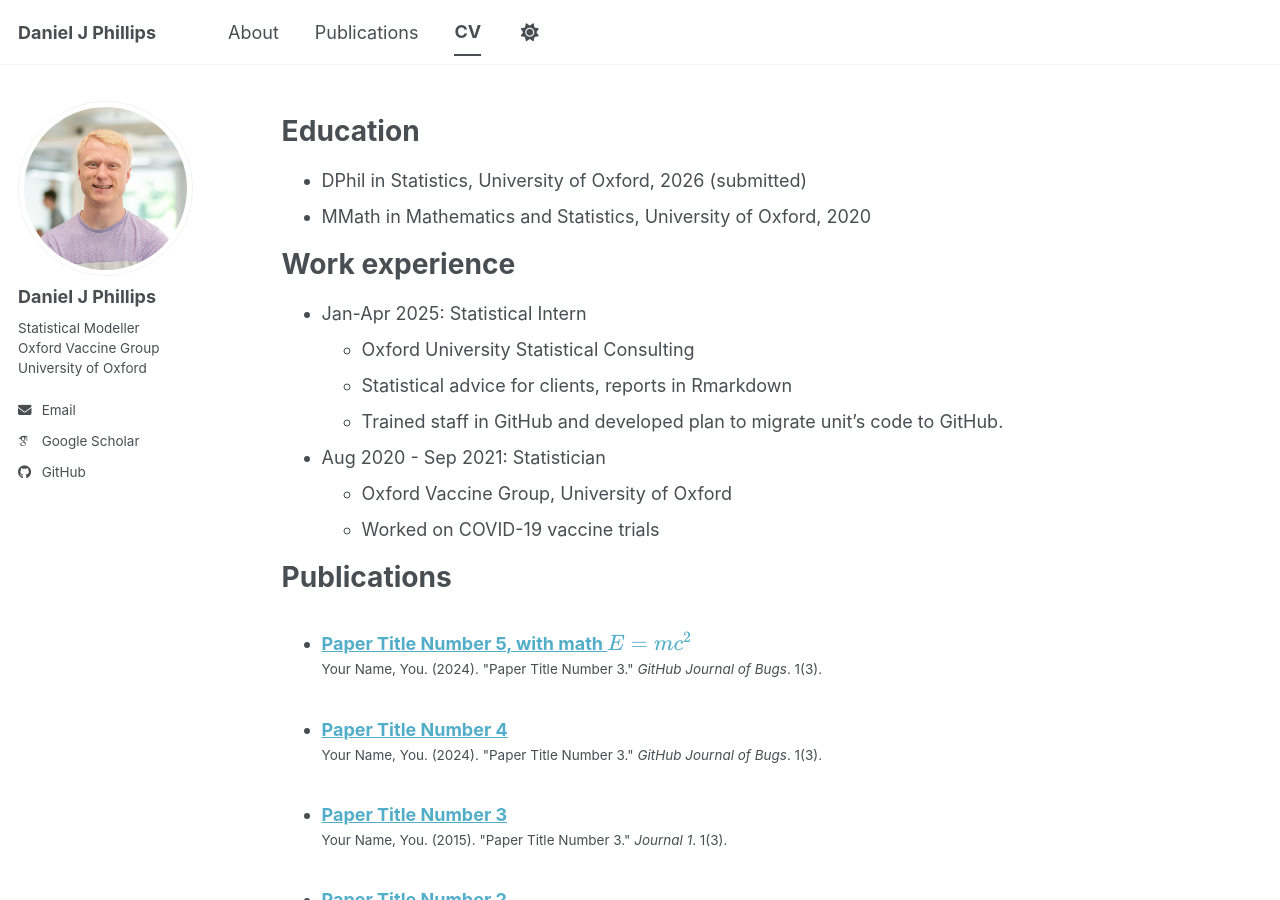
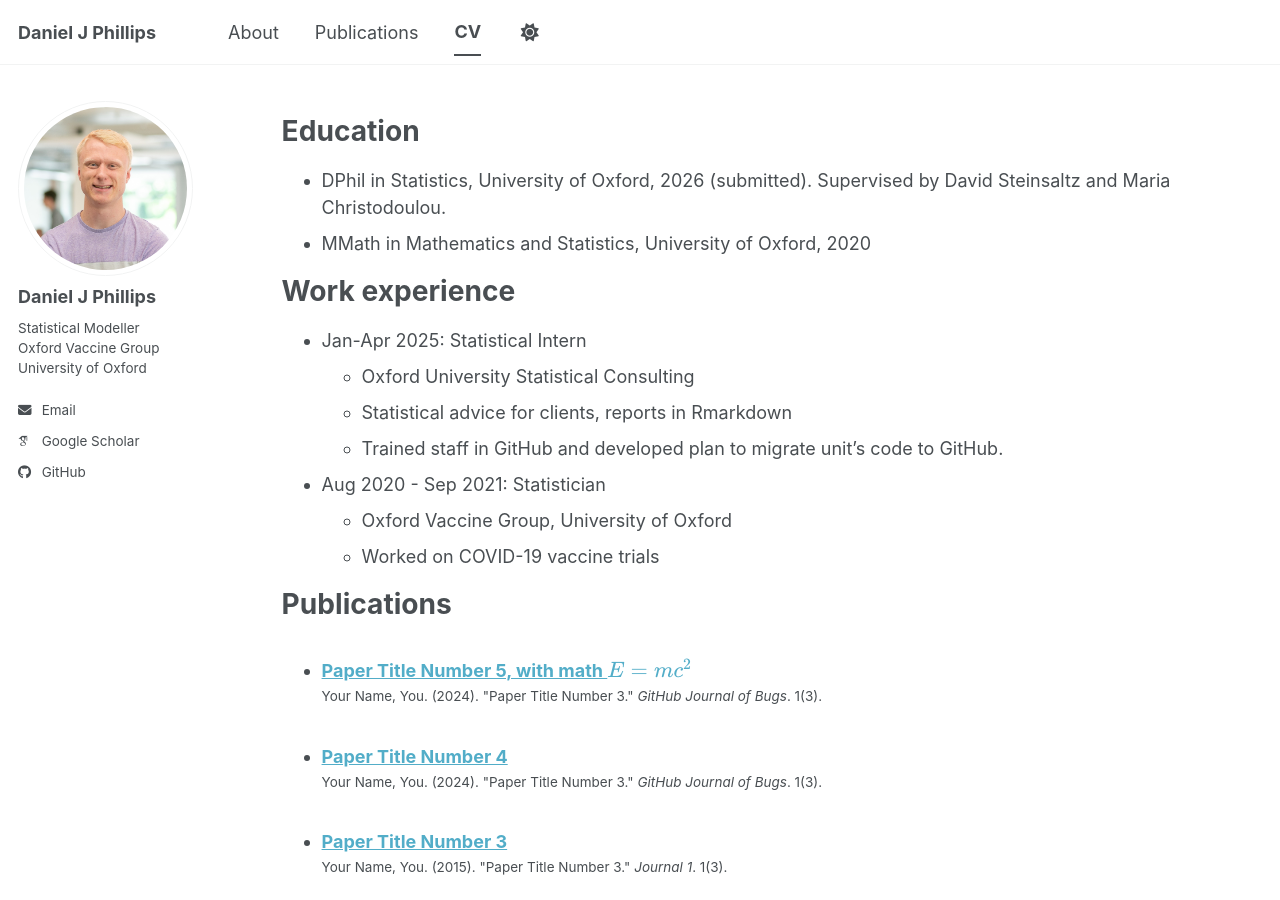
Before and after one commit to danphillipsstats/danphillipsstats.github.io, a Jekyll site: the page built from _pages/cv.md, in a window 1280 px wide and 900 px high. Built offline with Jekyll 4.4.1, drawn with Linux system fonts in a browser that asks for light colours; some web fonts are replaced; a script bundle is joined from its source files by our own code; library files that are not in the unit come from our copies.

Commit message:
Update cv.md

```diff
--- a/_pages/cv.md
+++ b/_pages/cv.md
@@ -11,7 +11,8 @@ redirect_from:
 
 Education
 ======
-* DPhil in Statistics, University of Oxford, 2026 (submitted)
+* DPhil in Statistics, University of Oxford, 2026 (submitted).
+  Supervised by David Steinsaltz and Maria Christodoulou.
 * MMath in Mathematics and Statistics, University of Oxford, 2020
 
 Work experience
```
